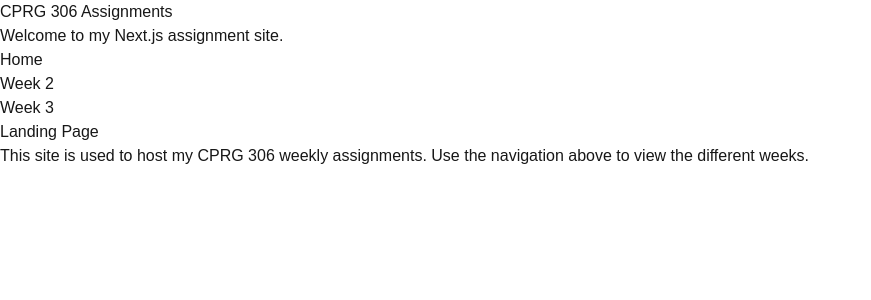
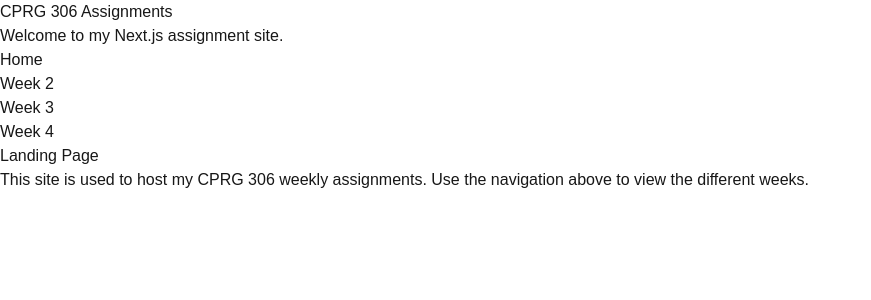
Before and after one commit to 8lulee/cprg306-assignments, a Next.js app: page / in a window 1280 px wide. Shown: the top 300 px of the page, without its empty margins (0-871 px from the left). Built offline with nearby package versions, Linux system fonts and the light colour scheme.

Commit message:
Add Week 4 link to homepage and update lockfile

```diff
--- a/app/page.js
+++ b/app/page.js
@@ -20,6 +20,9 @@
            <li>
             <Link href="/week-3">Week 3</Link>
           </li>
+          <li>
+            <Link href="/week-4">Week 4</Link>
+          </li>
         </ul>
       </nav>
 
```
Also changed, not shown: 1 other file (tests, documents, lock files or other folders).
